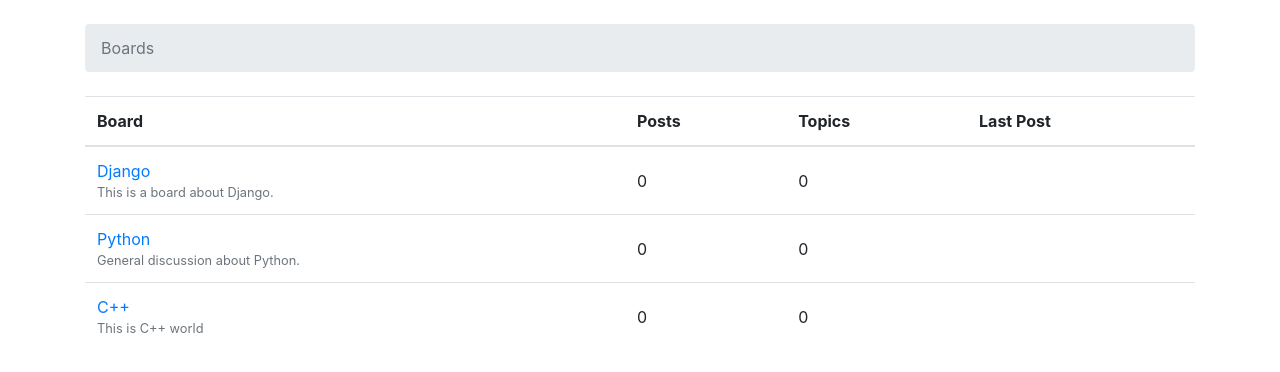
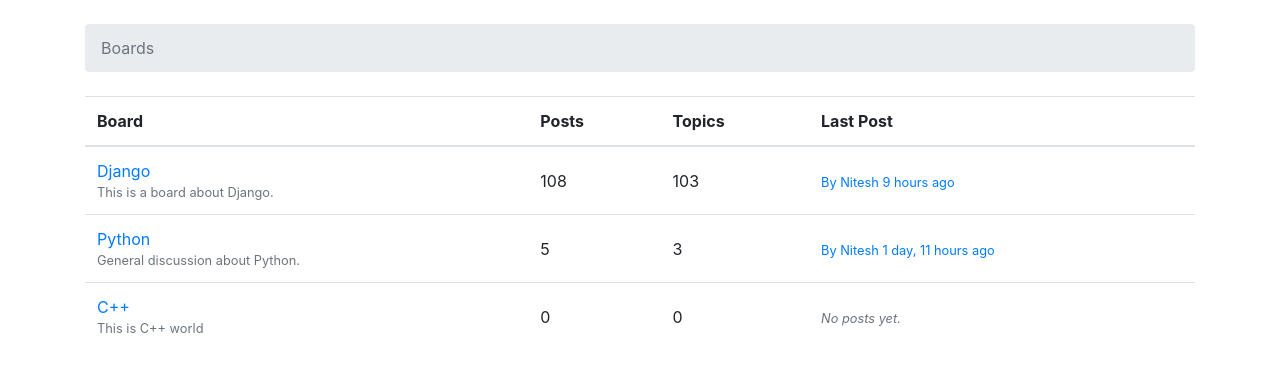
Before and after one commit to niteshwaghmare/Django-forms, a Django app: page / in a window 1280 px wide. Shown: the part 56-428 px from the top of the page. Run offline with Django 3.2, Linux system fonts and the light colour scheme; data comes from the database, SQL or seed files in the repository; both versions use the stored data as it was after the commit; some libraries are stand-ins or nearby versions; some web fonts are replaced.

Commit message:
Bugs fixed and features add

```diff
--- a/boards/models.py
+++ b/boards/models.py
@@ -10,6 +10,12 @@ class Board(models.Model):
 
     def __str__(self):
         return self.name
+
+    def get_posts_count(self):
+        return Post.objects.filter(topic__board=self).count()
+
+    def get_last_post(self):
+        return Post.objects.filter(topic__board=self).order_by('-created_at').first()
 
 
 class Topic(models.Model):
--- a/boards/views.py
+++ b/boards/views.py
@@ -76,9 +76,28 @@ def new_topic(request, pk):
     return render(request, 'new_topic.html', {'board': board, 'form': form})
 
 
-def topic_posts(request, pk, topic_pk):
-    topic = get_object_or_404(Topic, board__pk=pk, pk=topic_pk)
-    return render(request, 'topic_posts.html', {'topic': topic})
+class PostListView(ListView):
+    model = Post
+    context_object_name = 'posts'
+    template_name = 'topic_posts.html'
+    paginate_by = 20
+
+    def get_context_data(self, **kwargs):
+        # the same user refreshing the page counting as multiple views.
+        session_key = 'viewed_topic_{}'.format(self.topic.pk)  # <-- here
+        if not self.request.session.get(session_key, False):
+            self.topic.views += 1
+            self.topic.save()
+            self.request.session[session_key] = True           # <-- until here
+
+        kwargs['topic'] = self.topic
+        return super().get_context_data(**kwargs)
+
+    def get_queryset(self):
+        self.topic = get_object_or_404(Topic, board__pk=self.kwargs.get(
+            'pk'), pk=self.kwargs.get('topic_pk'))
+        queryset = self.topic.posts.order_by('created_at')
+        return queryset
 
 
 @login_required
@@ -91,6 +110,10 @@ def reply_topic(request, pk, topic_pk):
             post.topic = topic
             post.created_by = request.user
             post.save()
+
+            topic.last_updated = timezone.now()  # <- here
+            topic.save()
+
             return redirect('topic_posts', pk=pk, topic_pk=topic_pk)
     else:
         form = PostForm()
--- a/config/settings.py
+++ b/config/settings.py
@@ -26,10 +26,11 @@ INSTALLED_APPS = [
     'django.contrib.sessions',
     'django.contrib.messages',
     'django.contrib.staticfiles',
-    # 'accounts.apps.AccountsConfig',
+    'django.contrib.humanize',
     'boards',
     'accounts',
     'widget_tweaks',
+
 
 ]
 
--- a/config/urls.py
+++ b/config/urls.py
@@ -34,7 +34,7 @@ urlpatterns = [
             views.TopicListView.as_view(), name='board_topics'),
     re_path(r'^boards/(?P<pk>\d+)/new/$', views.new_topic, name='new_topic'),
     re_path(r'^boards/(?P<pk>\d+)/topics/(?P<topic_pk>\d+)/$',
-            views.topic_posts, name='topic_posts'),
+            views.PostListView.as_view(), name='topic_posts'),
     re_path(r'^boards/(?P<pk>\d+)/topics/(?P<topic_pk>\d+)/reply/$',
             views.reply_topic, name='reply_topic'),
     re_path(r'^boards/(?P<pk>\d+)/topics/(?P<topic_pk>\d+)/posts/(?P<post_pk>\d+)/edit/$',
--- a/templates/home.html
+++ b/templates/home.html
@@ -1,4 +1,6 @@
 {% extends 'base.html' %}
+
+{% load humanize %}
 
 {% block breadcrumb %}
 <li class="breadcrumb-item active">Boards</li>
@@ -21,9 +23,27 @@
                 <a href="{% url 'board_topics' board.pk %}">{{ board.name }}</a>
                 <small class="text-muted d-block">{{ board.description }}</small>
             </td>
-            <td class="align-middle">0</td>
-            <td class="align-middle">0</td>
-            <td></td>
+            <td class="align-middle">
+                {{ board.get_posts_count }}
+            </td>
+            <td class="align-middle">
+                {{ board.topics.count }}
+            </td>
+            <td class="align-middle">
+                {% with post=board.get_last_post %}
+                {% if post %}
+                <small>
+                    <a href="{% url 'topic_posts' board.pk post.topic.pk %}">
+                        By {{ post.created_by.username }} {{ post.created_at|naturaltime }}
+                    </a>
+                </small>
+                {% else %}
+                <small class="text-muted">
+                    <em>No posts yet.</em>
+                </small>
+                {% endif %}
+                {% endwith %}
+            </td>
         </tr>
         {% endfor %}
     </tbody>
--- a/templates/topics.html
+++ b/templates/topics.html
@@ -1,5 +1,6 @@
 {% extends 'base.html' %}
 
+{% load humanize %}
 {% block title %}
 {{ board.name }} - {{ block.super }}
 {% endblock %}
@@ -31,7 +32,7 @@
             <td>{{ topic.starter.username }}</td>
             <td>{{ topic.replies }}</td>
             <td>{{ topic.views }}</td>
-            <td>{{ topic.last_updated }}</td>
+            <td>{{ topic.last_updated|naturaltime }}</td>
         </tr>
         {% endfor %}
     </tbody>
```
Also changed, not shown: templates/includes/pagination.html (+21 -1 lines), db.sqlite3.
